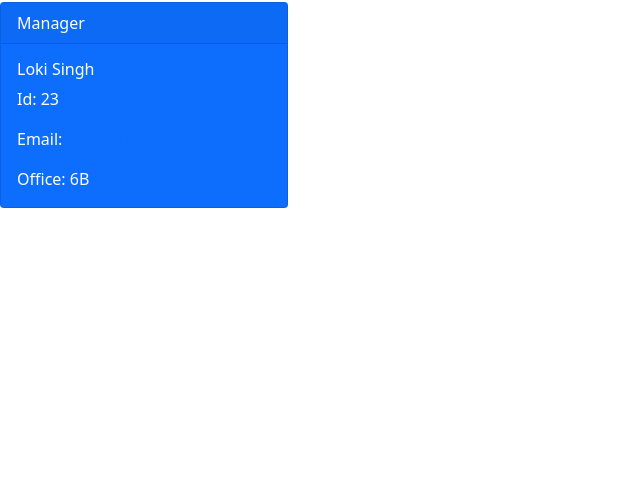
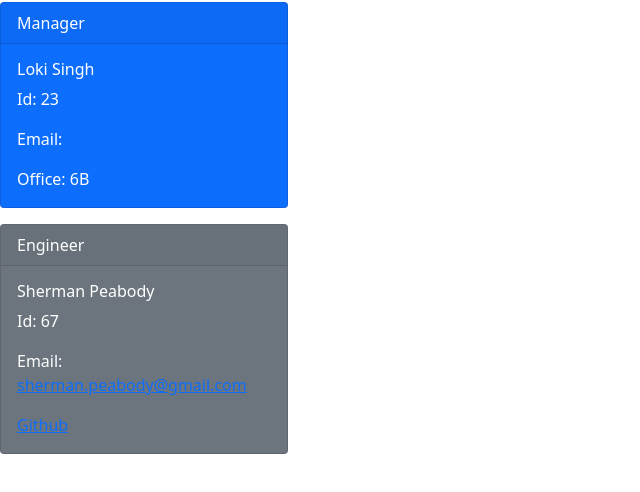
Before and after one commit to akaur09/Team--Profile-Generator, a website: page index.html in a window 1280 px wide. Shown: the part 54-546 px from the top of the page, without its empty margins (0-640 px from the left). Drawn offline with nearby package versions, Linux system fonts and the light colour scheme.

Commit message:
add engineer

```diff
--- a/index.html
+++ b/index.html
@@ -23,8 +23,17 @@
                 <div class="card-body">
                     <h6 class="card-title"> Loki Singh </h6>
                     <p class="card-text"> Id: 23 </p>
-                    <p class="card-text"> Email: <a href="loki.singh@gmail.com"> loki.singh@gmail.com </a></p>
+                    <p class="card-text"> Email: <a href="mailto:loki.singh@gmail.com"> loki.singh@gmail.com </a></p>
                     <p class="card-text"> Office: 6B </p>
+                </div>
+            </section>
+            <section class="card text-white bg-secondary mb-3" style="max-width: 18rem;">
+                <div class="card-header"><i class="fa-solid fa-computer fa-xl"></i> Engineer </div>
+                <div class="card-body">
+                    <h6 class="card-title"> Sherman Peabody </h6>
+                    <p class="card-text"> Id: 67</p>
+                    <p class="card-text"> Email: <a href="mailto:sherman.peabody@gmail.com"> sherman.peabody@gmail.com </a></p>
+                    <p class="card-text"><a href="https://github.com/shermanP/" target="_blank"> Github </a></p>
                 </div>
             </section>
         </div>
```
